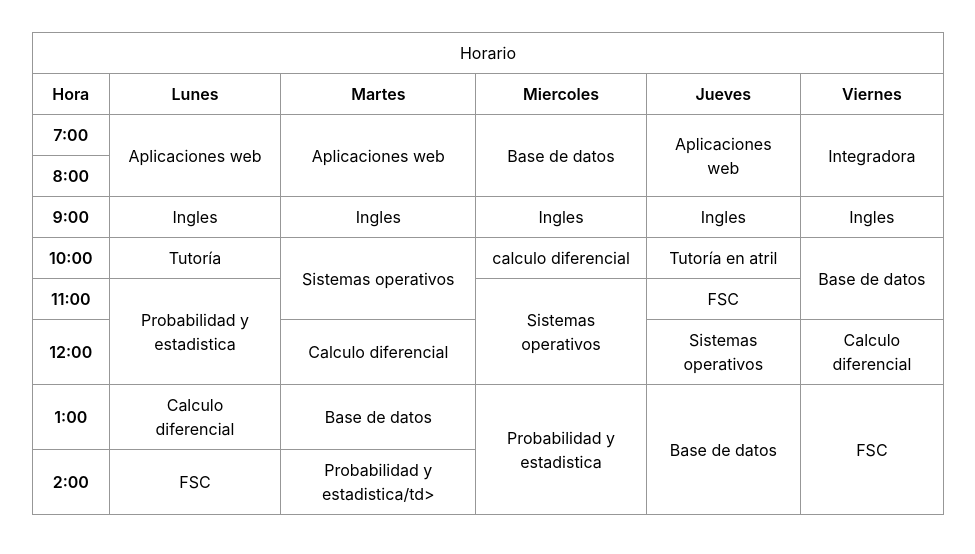
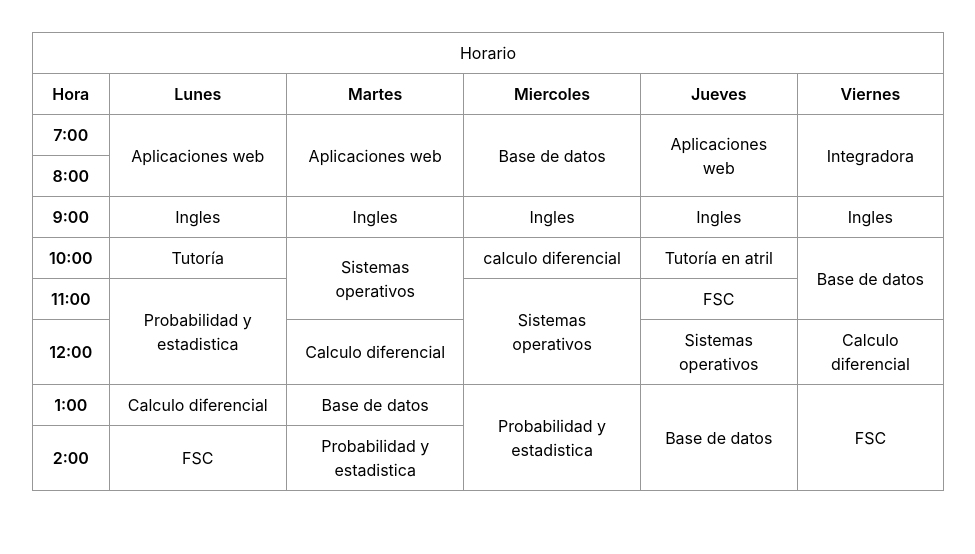
Before and after one commit to JamaHCS/Practica1Web, a website: page index.html in a window 1280 px wide. Shown: the whole page, without its empty margins (152-1127 px from the left). Drawn offline with Linux system fonts and the light colour scheme.

Commit message:
Update index.html

```diff
--- a/index.html
+++ b/index.html
@@ -72,7 +72,7 @@
           <tr>
             <td class="rowTable">2:00</td>
             <td>FSC</td>
-            <td>Probabilidad y estadistica/td></td>
+            <td>Probabilidad y estadistica</td>
           </tr>
         </table>
       </div>
```
